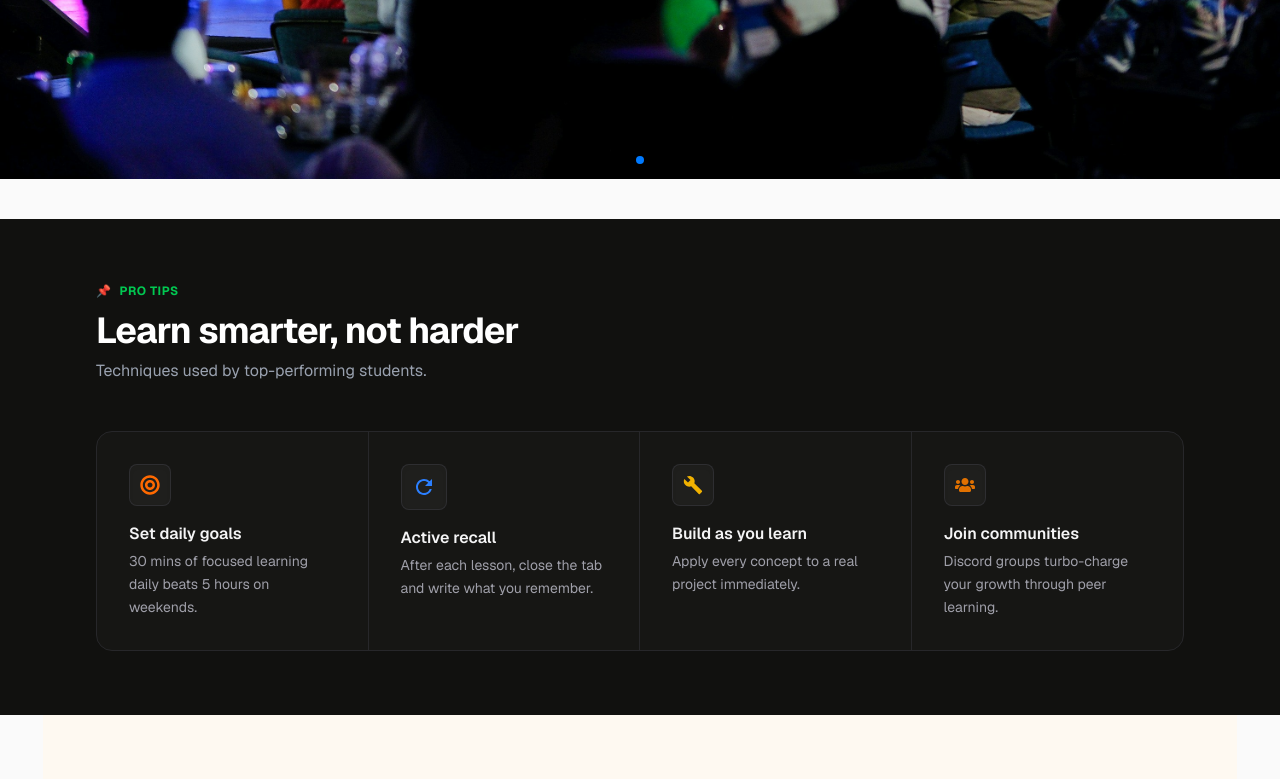
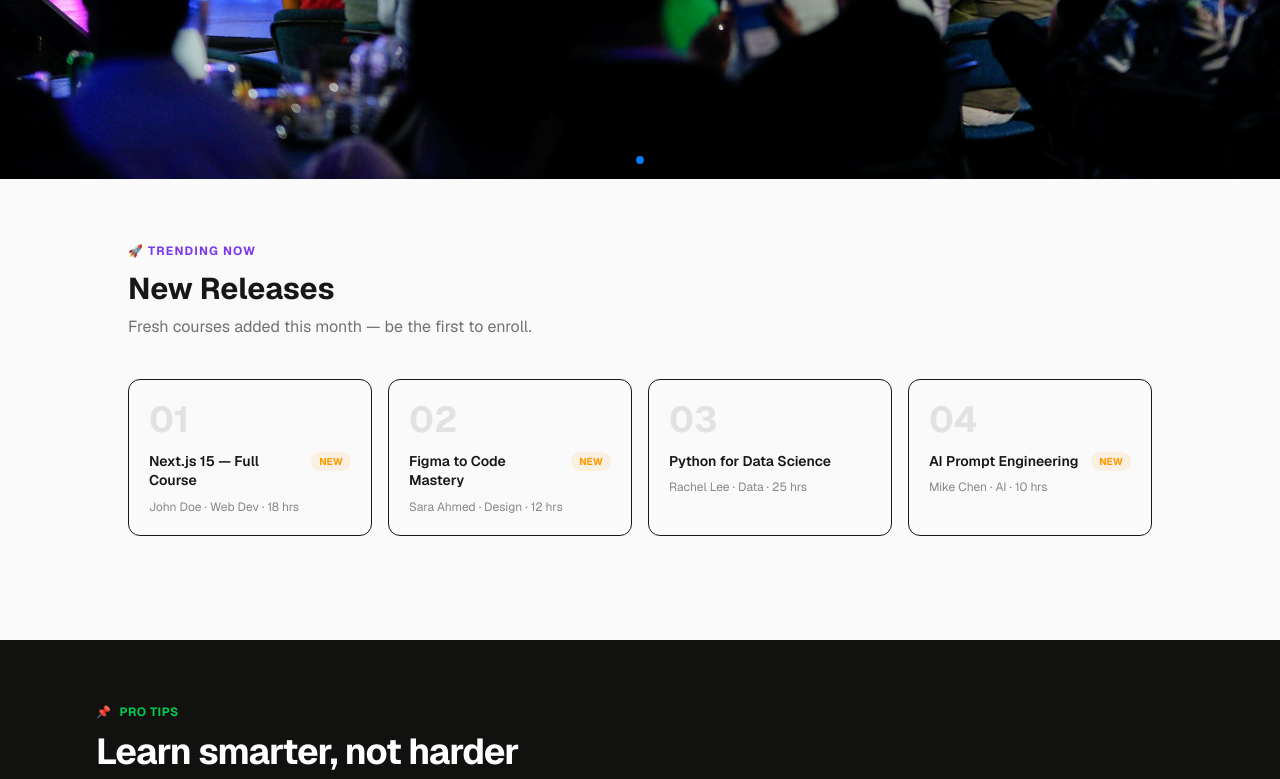
Before and after one commit to tarikulislamjisan03/Assignment-08, a Next.js app: page / in a window 1280 px wide. Shown: the part 585-1364 px from the top of the page. Built offline with nearby package versions, Linux system fonts and the light colour scheme.

Commit message:
trending course

```diff
--- /dev/null
+++ b/src/app/not-found.js
@@ -0,0 +1,59 @@
+"use client"; //
+
+import Link from "next/link";
+import { FaHome, FaArrowLeft } from "react-icons/fa";
+
+export default function NotFound() {
+  return (
+    <div className="min-h-screen w-full bg-[#0b0b0a] flex flex-col items-center justify-center text-white px-6 relative overflow-hidden">
+
+
+      <div className="absolute top-1/4 left-1/4 w-96 h-96 bg-purple-900/20 rounded-full blur-[120px] pointer-events-none"></div>
+      <div className="absolute bottom-1/4 right-1/4 w-96 h-96 bg-emerald-900/10 rounded-full blur-[120px] pointer-events-none"></div>
+
+      <div className="text-center z-10 flex flex-col items-center max-w-lg">
+
+        {/* ৪MD টেক্সট */}
+        <h1 className="text-[120px] md:text-[160px] font-extrabold tracking-tighter leading-none bg-gradient-to-b from-white via-zinc-400 to-zinc-800 bg-clip-text text-transparent drop-shadow-[0_10px_20px_rgba(255,255,255,0.05)]">
+          404
+        </h1>
+
+        {/* এরর মেসেজ */}
+        <h2 className="text-2xl md:text-3xl font-bold mt-4 text-zinc-100 tracking-tight">
+          Oops! Page Not Found
+        </h2>
+
+        <p className="text-zinc-500 text-sm md:text-base mt-3 leading-relaxed">
+          The page you are looking for might have been removed, had its name changed, or is temporarily unavailable. Let's get you back on track!
+        </p>
+
+        {/* বাটন গ্রুপ */}
+        <div className="flex flex-col sm:flex-row gap-4 mt-10 w-full sm:w-auto">
+
+          {/* Go Back বাটন */}
+          <button
+            onClick={() => window.history.back()}
+            className="flex items-center justify-center gap-2 px-6 py-3 border border-zinc-800 rounded-xl text-sm font-semibold text-zinc-300 hover:bg-zinc-900 hover:text-white hover:border-zinc-700 transition-all duration-300 active:scale-95 cursor-pointer"
+          >
+            <FaArrowLeft className="text-xs" />
+            Go Back
+          </button>
+
+          {/* Home বাটন */}
+          <Link
+            href="/"
+            className="flex items-center justify-center gap-2 px-6 py-3 bg-[#65a30d] text-black font-semibold rounded-xl text-sm shadow-lg shadow-green-900/20 hover:bg-[#54880a] hover:shadow-green-900/40 transition-all duration-300 active:scale-95"
+          >
+            <FaHome className="text-base" />
+            Back to Home
+          </Link>
+
+        </div>
+      </div>
+
+      <div className="absolute bottom-6 text-xs text-zinc-700 tracking-wider">
+        SkillSphere Security Protocol • 404_ERR
+      </div>
+    </div>
+  );
+}
--- a/src/app/page.js
+++ b/src/app/page.js
@@ -1,14 +1,18 @@
 import Banner from "@/components/Banner";
 import LearningTips from "@/components/LearningTips";
 import TopInstructors from "@/components/TopInstructors";
+import TrendingCourses from "@/components/TrendingCourse";
 import Image from "next/image";
 
 export default function Home() {
   return (
     <div className="flex flex-col flex-1 items-center justify-center bg-zinc-50 font-sans dark:bg-black">
      <Banner> </Banner>
-      <LearningTips> </LearningTips>
+
+      <TrendingCourses> </TrendingCourses>
+       <LearningTips> </LearningTips>
       <TopInstructors> </TopInstructors>
+
     </div>
   );
 }
--- /dev/null
+++ b/src/components/TrendingCourse.jsx
@@ -0,0 +1,83 @@
+const TrendingCourses = () => {
+  const courses = [
+    {
+      id: 1,
+      title: "Next.js 15 — Full Course",
+      instructor: "John Doe",
+      category: "Web Dev",
+      duration: "18 hrs",
+      isNew: true,
+    },
+    {
+      id: 2,
+      title: "Figma to Code Mastery",
+      instructor: "Sara Ahmed",
+      category: "Design",
+      duration: "12 hrs",
+      isNew: true,
+    },
+    {
+      id: 3,
+      title: "Python for Data Science",
+      instructor: "Rachel Lee",
+      category: "Data",
+      duration: "25 hrs",
+      isNew: false,
+    },
+    {
+      id: 4,
+      title: "AI Prompt Engineering",
+      instructor: "Mike Chen",
+      category: "AI",
+      duration: "10 hrs",
+      isNew: true,
+    },
+  ];
+
+  return (
+    <section className="py-16 px-6">
+      <div className="max-w-5xl mx-auto">
+        <p className="text-primary text-xs font-bold uppercase tracking-widest mb-3">
+          🚀 Trending Now
+        </p>
+        <h2 className="text-3xl font-bold mb-2">New Releases</h2>
+        <p className="text-foreground/60 mb-10">
+          Fresh courses added this month — be the first to enroll.
+        </p>
+
+        <div className="grid grid-cols-1 sm:grid-cols-2 lg:grid-cols-4 gap-4">
+          {courses.map((course) => (
+            <div
+              key={course.id}
+              className="group border border-divider rounded-xl p-5 hover:border-primary transition-all duration-300 cursor-pointer"
+            >
+              {/* Number */}
+              <div className="text-4xl font-bold text-foreground/10 mb-3 group-hover:text-primary/20 transition-colors">
+                {String(course.id).padStart(2, "0")}
+              </div>
+
+              {/* Title + Badge */}
+              <div className="flex items-start justify-between gap-2 mb-2">
+                <h3 className="text-sm font-semibold leading-snug">
+                  {course.title}
+                </h3>
+                {course.isNew && (
+                  <span className="shrink-0 text-[10px] font-bold bg-amber-500/10 text-amber-500 px-2 py-0.5 rounded-full uppercase">
+                    New
+                  </span>
+                )}
+              </div>
+
+              {/* Meta */}
+              <p className="text-xs text-foreground/50">
+                {course.instructor} · {course.category} · {course.duration}
+              </p>
+            </div>
+          ))}
+        </div>
+      </div>
+    </section>
+  );
+};
+
+export default TrendingCourses;
```
